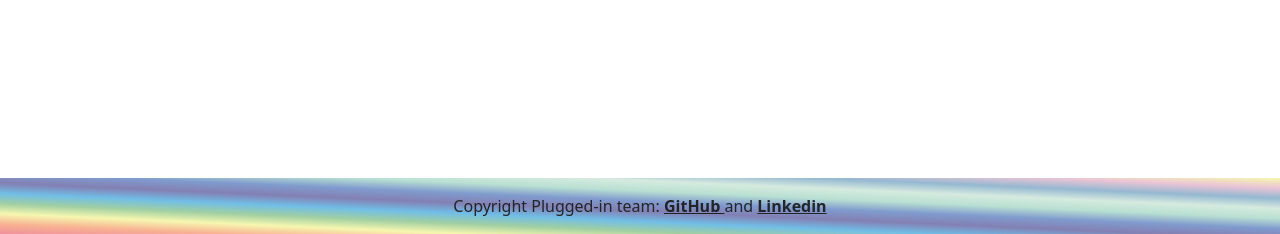
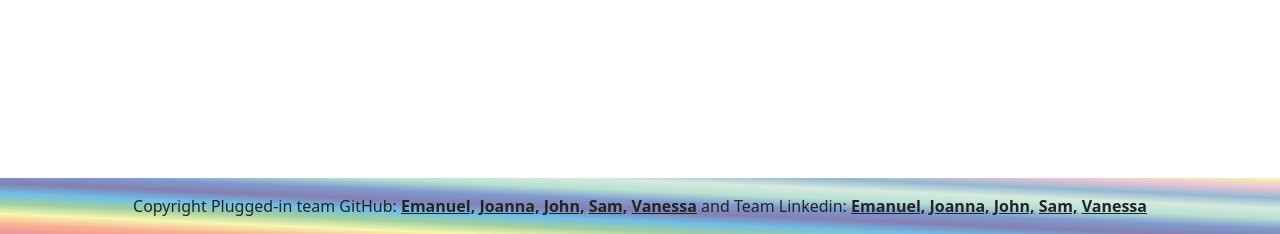
Before and after one commit to manni8436/stay-connected-hackathon, a Django app: page /accounts/password/reset/ in a window 1280 px wide. Shown: the part 566-800 px from the top of the page. Run offline with Django 3.2, Linux system fonts and the light colour scheme; some libraries are stand-ins or nearby versions.

Commit message:
Add github and linkedin account links for each team member

```diff
--- a/templates/navbar-and-footer/footer.html
+++ b/templates/navbar-and-footer/footer.html
@@ -1,12 +1,18 @@
 
     <footer class="footer mt-auto py-3 bg-warning">
         <div class="container text-center">
-          <span class="text-black">Copyright Plugged-in team:
-            <a class="fw-bold text-dark my-heading-font" href="#">GitHub
-            </a>
-            and
-            <a class="fw-bold text-dark my-heading-font" href="#">Linkedin
-            </a>
+          <span class="text-black">Copyright Plugged-in team GitHub:
+            <a class="fw-bold text-dark my-heading-font" target="_blank" href="https://github.com/manni8436">Emanuel,</a>
+            <a class="fw-bold text-dark my-heading-font" target="_blank" href="https://github.com/JoGorska">Joanna,</a>
+            <a class="fw-bold text-dark my-heading-font" target="_blank" href="https://github.com/Jbachtiger">John,</a>
+            <a class="fw-bold text-dark my-heading-font" target="_blank" href="https://github.com/SamHulme1">Sam,</a>
+            <a class="fw-bold text-dark my-heading-font" target="_blank" href="https://github.com/van-essa">Vanessa</a>
+            and Team Linkedin:
+            <a class="fw-bold text-dark my-heading-font" target="_blank" href="https://www.linkedin.com/in/emanuel-da-silva/">Emanuel,</a>
+            <a class="fw-bold text-dark my-heading-font" target="_blank" href="https://www.linkedin.com/in/joanna-gorska-759a40210/">Joanna,</a>
+            <a class="fw-bold text-dark my-heading-font" target="_blank" href="https://www.linkedin.com/in/john-bachtiger/">John,</a>
+            <a class="fw-bold text-dark my-heading-font" target="_blank" href="https://www.linkedin.com/in/sam-hulme-b0a860217/">Sam,</a>
+            <a class="fw-bold text-dark my-heading-font" target="_blank" href="https://www.linkedin.com/in/vanessaannamariaandersson/">Vanessa</a>
           </span>
         </div>
       </footer>
```
